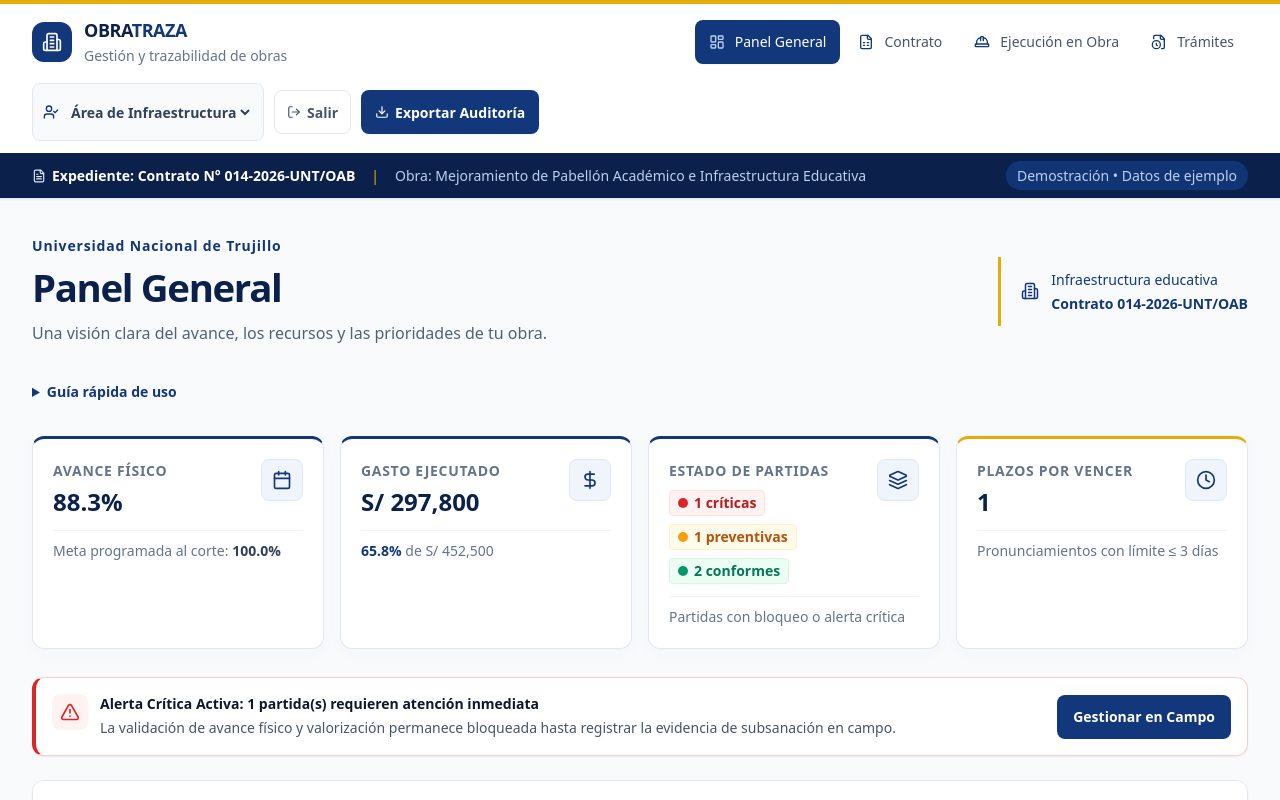
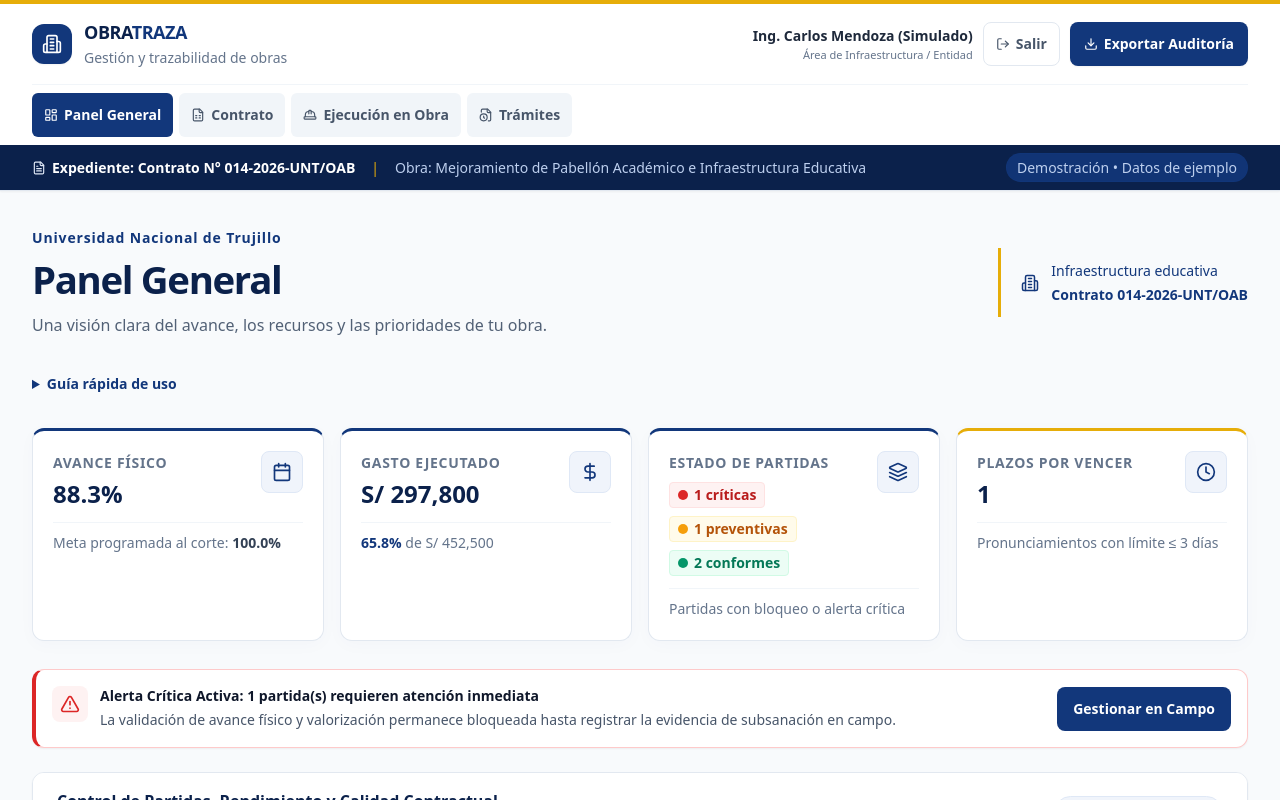
Before and after one commit to RERRl11/obra-traza-mvp, a React (Vite) app: page / in a window 1280 px wide. Both pictures are taken after a click on the button "Ingresar al Sistema". Shown: the top 800 px of the page. Built offline with nearby package versions, Linux system fonts and the light colour scheme; the HTML template or start-up script is replaced by a standard one.

Commit message:
Arregla nav y roles

```diff
--- a/src/App.jsx
+++ b/src/App.jsx
@@ -15,7 +15,6 @@ import {
   DollarSign,
   Camera,
   FileWarning,
-  UserCheck,
   FileText,
   Layers,
   Scale,
@@ -230,7 +229,6 @@ export default function App() {
   const [notice, setNotice] = useState(null);
   const [activeTab, setActiveTab] = useState('dashboard');
   const [usuarioActual, setUsuarioActual] = useState(null);
-  const [rolActivo, setRolActivo] = useState('Área de Infraestructura / Entidad');
   const [partidas, setPartidas] = usePersistentState('obra-traza-partidas', INITIAL_PARTIDAS);
   const [validacionesDoc, setValidacionesDoc] = usePersistentState('obra-traza-validaciones-doc', INITIAL_VALIDACIONES_DOC);
   const [tramites, setTramites] = usePersistentState('obra-traza-tramites', INITIAL_TRAMITES);
@@ -320,7 +318,7 @@ export default function App() {
     const nuevaEntrada = {
       id: Date.now(),
       fecha: '2026-11-24 23:40',
-      usuario: rolActivo,
+      usuario: usuarioActual.etiquetaRol,
       partida: selectedPartida,
       accion: `${incidenciaTipo !== 'Ninguna' ? `[${incidenciaTipo}] ` : ''}Avance +${deltaAvance}, Gasto +S/${deltaGasto}. ${comentarioCampo}`,
       evidencia: evidenciaNombre || 'registro_campo_evidencia.jpg'
@@ -345,7 +343,7 @@ export default function App() {
       fechaIngreso: '2026-11-24',
       fechaLimite: '2026-11-29',
       diasRestantes: dias,
-      responsable: rolActivo,
+      responsable: usuarioActual.etiquetaRol,
       docsPendientes: 'En revisión inicial',
       estado: dias <= 3 ? 'Crítico' : 'Preventivo'
     };
@@ -354,7 +352,7 @@ export default function App() {
       {
         id: Date.now(),
         fecha: '2026-11-24 23:40',
-        usuario: rolActivo,
+        usuario: usuarioActual.etiquetaRol,
         partida: nuevo.id,
         accion: `Nuevo trámite contractual registrado: ${nuevo.tipo} - ${nuevo.asunto}`,
         evidencia: 'expediente_tramite.pdf'
@@ -419,18 +417,25 @@ export default function App() {
   };
 
   const navItems = [
-    { id: 'dashboard', label: 'Panel General', sub: 'Alertas y avance', icon: LayoutDashboard },
-    { id: 'contrato', label: 'Contrato', sub: 'Carga y Validación', icon: FileSpreadsheet },
-    { id: 'campo', label: 'Ejecución en Obra', sub: 'Avance y Calidad', icon: HardHat },
-    { id: 'tramites', label: 'Trámites', sub: 'Plazos Legales', icon: FileClock }
+    { id: 'dashboard', label: 'Panel General', sub: 'Alertas y avance', icon: LayoutDashboard, roles: ['ENTIDAD', 'SUPERVISOR', 'RESIDENTE', 'CONTRACTUAL'] },
+    { id: 'contrato', label: 'Contrato', sub: 'Carga y Validación', icon: FileSpreadsheet, roles: ['ENTIDAD', 'CONTRACTUAL'] },
+    { id: 'campo', label: 'Ejecución en Obra', sub: 'Avance y Calidad', icon: HardHat, roles: ['ENTIDAD', 'SUPERVISOR', 'RESIDENTE'] },
+    { id: 'tramites', label: 'Trámites', sub: 'Plazos Legales', icon: FileClock, roles: ['ENTIDAD', 'SUPERVISOR', 'RESIDENTE', 'CONTRACTUAL'] }
   ];
+  const visibleNavItems = usuarioActual
+    ? navItems.filter(item => item.roles.includes(usuarioActual.rol))
+    : [];
+  const canAccessTab = (tab) => visibleNavItems.some(item => item.id === tab);
+  const handleTabChange = (tab) => {
+    if (canAccessTab(tab)) setActiveTab(tab);
+  };
 
   if (!usuarioActual) {
     return (
       <LoginScreen
         onLogin={(usuario) => {
           setUsuarioActual(usuario);
-          setRolActivo(usuario.etiquetaRol);
+          setActiveTab('dashboard');
         }}
       />
     );
@@ -448,7 +453,7 @@ export default function App() {
             {/* Marca / Logo */}
             <button
               aria-label="OBRA TRAZA, ir al panel general"
-              onClick={() => setActiveTab('dashboard')}
+              onClick={() => handleTabChange('dashboard')}
               className="flex items-center gap-3 cursor-pointer shrink-0 text-left"
             >
               <div className="w-10 h-10 rounded-xl bg-blue-900 flex items-center justify-center text-white shadow-sm">
@@ -467,48 +472,18 @@ export default function App() {
               </div>
             </button>
 
-            {/* Navegación Central (Desktop) */}
-            <nav aria-label="Navegación principal" className="hidden xl:flex items-center space-x-1">
-              {navItems.map((item) => {
-                const Icon = item.icon;
-                const isActive = activeTab === item.id;
-                return (
-                  <button
-                    key={item.id}
-                    aria-current={isActive ? 'page' : undefined}
-                    onClick={() => setActiveTab(item.id)}
-                    className={`flex items-center gap-2.5 px-3.5 py-2 rounded-lg text-sm font-medium transition-all ${
-                      isActive
-                        ? 'bg-blue-900 text-white shadow-sm'
-                        : 'text-slate-600 hover:bg-blue-50 hover:text-blue-900'
-                    }`}
-                  >
-                    <Icon className={`w-4 h-4 ${isActive ? 'text-blue-200' : 'text-blue-700'}`} />
-                    <span>{item.label}</span>
-                  </button>
-                );
-              })}
-            </nav>
-
-            {/* Controles Derechos: Selector de Rol y Exportación */}
+            {/* Perfil autenticado y controles */}
             <div className="flex flex-wrap items-center gap-2.5">
-              <div className="flex items-center gap-2 bg-slate-50 border border-slate-200 rounded-lg px-2.5 py-1.5">
-                <UserCheck className="w-4 h-4 text-blue-700 shrink-0" />
-                <select
-                  value={rolActivo}
-                  onChange={(e) => setRolActivo(e.target.value)}
-                  aria-label="Seleccionar rol de usuario"
-                  className="bg-transparent text-xs font-semibold text-slate-700 focus:outline-none cursor-pointer"
-                >
-                  <option value="Área de Infraestructura / Entidad">Área de Infraestructura</option>
-                  <option value="Supervisor de Obra">Supervisor de Obra</option>
-                  <option value="Residente de Obra">Residente de Obra</option>
-                  <option value="Gestión Contractual">Gestión Contractual</option>
-                </select>
+              <div className="min-w-0 text-right">
+                <p className="text-xs font-semibold text-slate-800 truncate">{usuarioActual.nombre}</p>
+                <p className="text-[11px] text-slate-500 truncate">{usuarioActual.etiquetaRol}</p>
               </div>
 
               <button
-                onClick={() => setUsuarioActual(null)}
+                onClick={() => {
+                  setUsuarioActual(null);
+                  setActiveTab('dashboard');
+                }}
                 aria-label={`Cerrar sesión de ${usuarioActual.nombre}`}
                 title="Cerrar sesión"
                 className="flex items-center gap-1.5 border border-slate-200 hover:bg-slate-50 text-slate-600 text-xs font-semibold px-3 py-2 rounded-lg transition cursor-pointer"
@@ -517,6 +492,7 @@ export default function App() {
                 <span className="hidden md:inline">Salir</span>
               </button>
 
+              {usuarioActual.permisos.includes('EXPORTAR_CSV') && (
                 <button
                   onClick={handleExportarReporte}
                   className="flex items-center gap-1.5 bg-blue-700 hover:bg-blue-800 text-white text-xs font-semibold px-3.5 py-2 rounded-lg shadow-sm transition cursor-pointer"
@@ -525,19 +501,19 @@ export default function App() {
                   <span className="hidden md:inline">Exportar Auditoría</span>
                   <span className="md:hidden">CSV</span>
                 </button>
+              )}
             </div>
           </div>
 
-          {/* Navegación Secundaria Responsive (Móvil / Tablet) */}
-          <div className="flex xl:hidden overflow-x-auto gap-1.5 py-2 border-t border-slate-100">
-            {navItems.map((item) => {
+          <nav aria-label="Navegación principal" className="flex overflow-x-auto gap-1.5 py-2 border-t border-slate-100">
+            {visibleNavItems.map((item) => {
               const Icon = item.icon;
               const isActive = activeTab === item.id;
               return (
                 <button
                   key={item.id}
                   aria-current={isActive ? 'page' : undefined}
-                  onClick={() => setActiveTab(item.id)}
+                  onClick={() => handleTabChange(item.id)}
                   className={`flex items-center gap-1.5 px-3 py-1.5 rounded-md text-xs font-semibold whitespace-nowrap transition ${
                     isActive
                       ? 'bg-blue-900 text-white'
@@ -549,7 +525,7 @@ export default function App() {
                 </button>
               );
             })}
-          </div>
+          </nav>
         </div>
 
         {/* Sub-barra de Contexto del Proyecto Simulado */}
@@ -579,7 +555,7 @@ export default function App() {
         <section className="page-heading">
           <div>
             <p className="institution-label">Universidad Nacional de Trujillo</p>
-            <h1>{navItems.find(item => item.id === activeTab)?.label}</h1>
+            <h1>{visibleNavItems.find(item => item.id === activeTab)?.label}</h1>
             <p className="page-description">{{ dashboard: 'Una visión clara del avance, los recursos y las prioridades de tu obra.', contrato: 'Centraliza las partidas y verifica la documentación del contrato.', campo: 'Registra el trabajo del día y mantén la trazabilidad de cada partida.', tramites: 'Organiza las solicitudes y da seguimiento a los plazos de atención.' }[activeTab]}</p>
           </div>
           <div className="project-tag"><Building2 size={18} aria-hidden="true" /><span>Infraestructura educativa<strong>Contrato 014-2026-UNT/OAB</strong></span></div>
@@ -684,12 +660,14 @@ export default function App() {
                     </p>
                   </div>
                 </div>
+                {canAccessTab('campo') && (
                   <button
-                  onClick={() => setActiveTab('campo')}
+                    onClick={() => handleTabChange('campo')}
                     className="bg-blue-900 hover:bg-blue-800 text-white text-xs font-semibold px-4 py-2.5 rounded-lg shrink-0 flex items-center gap-1.5 transition cursor-pointer"
                   >
                     Gestionar en Campo
                   </button>
+                )}
               </div>
             )}
 
@@ -1192,26 +1170,13 @@ export default function App() {
                 Explora los módulos
               </h4>
               <ul className="space-y-2 text-xs text-blue-100">
-                <li>
-                  <button onClick={() => setActiveTab('contrato')} className="hover:text-white transition cursor-pointer">
-                    • Carga Contractual y Validación Documental
+                {visibleNavItems.map(item => (
+                  <li key={item.id}>
+                    <button onClick={() => handleTabChange(item.id)} className="hover:text-white transition cursor-pointer">
+                      • {item.label}
                     </button>
                   </li>
-                <li>
-                  <button onClick={() => setActiveTab('campo')} className="hover:text-white transition cursor-pointer">
-                    • Control de Ejecución y Calidad en Campo
-                  </button>
-                </li>
-                <li>
-                  <button onClick={() => setActiveTab('tramites')} className="hover:text-white transition cursor-pointer">
-                    • Seguimiento de Plazos y Trámites Contractuales
-                  </button>
-                </li>
-                <li>
-                  <button onClick={() => setActiveTab('dashboard')} className="hover:text-white transition cursor-pointer">
-                    • Tablero de Alertas Tempranas y Curva S
-                  </button>
-                </li>
+                ))}
               </ul>
             </div>
 
```
Lines whose indentation alone changed are shown as unchanged.
